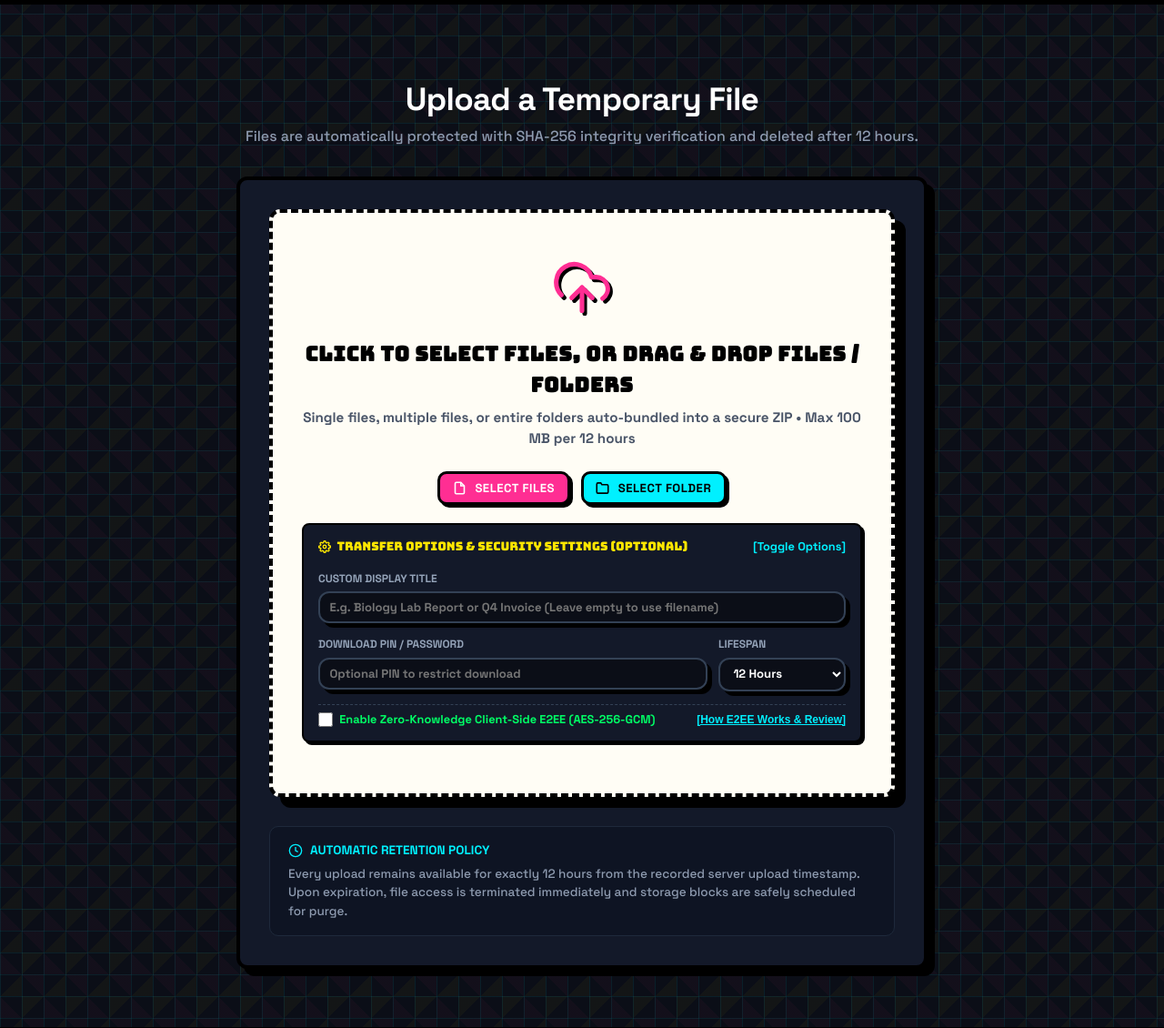
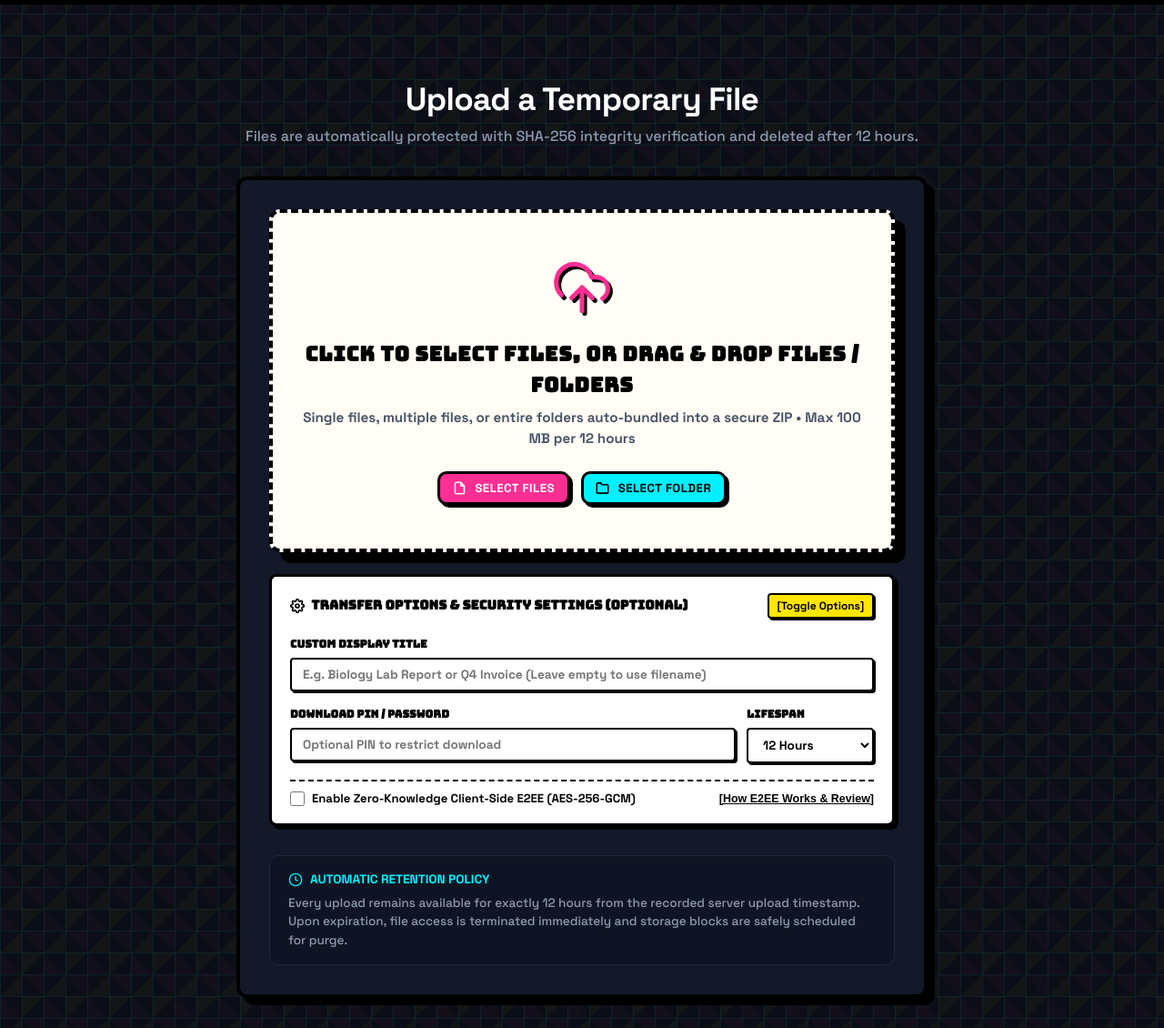
Before and after one commit to Deeptanil/FileGuard, a Flask app: page /upload in a window 1280 px wide. Shown: the part 81-1211 px from the top of the page at 91% size. Run offline with Flask 3, Linux system fonts and the light colour scheme; some libraries are stand-ins or nearby versions.

Commit message:
Enhance UI and functionality for file upload and transfer settings
- Updated share.html to implement a light theme for post-upload settings, improving visual clarity and accessibility.
- Enhanced input fields and buttons with new styles for better user experience.
- Added dedicated dropzone area in upload.html for clearer file upload initiation.
- Improved file preview and progress display during uploads.
- Refined transfer options and security settings section for better organization and usability.
- Introduced a new test for multi-file bundle uploads with custom display titles and PIN protection, ensuring functionality works as intended.

```diff
--- a/app/routes/uploads.py
+++ b/app/routes/uploads.py
@@ -269,6 +269,9 @@ def upload_file():
         db.session.add(record)
         db.session.commit()
     except Exception as e:
+        import traceback
+        traceback.print_exc()
+        current_app.logger.error(f"Failed to record file metadata: {e}")
         db.session.rollback()
         delete_stored_file(storage_id)
         return jsonify({"error": "Failed to record file metadata"}), 500
--- a/app/templates/upload.html
+++ b/app/templates/upload.html
@@ -12,6 +12,7 @@
   </div>
 
   <div class="card">
+    <!-- 1. Dedicated Dropzone Area (Initialises Uploads Only) -->
     <div id="dropzone" class="dropzone" data-max-mb="100" data-allowed-exts="pdf,png,jpg,jpeg,txt,csv,docx,xlsx,pptx,zip,mp4,mov,mp3,m4a,webm">
       <input type="file" id="file-input" multiple style="display: none;">
       <input type="file" id="folder-input" webkitdirectory directory multiple style="display: none;">
@@ -37,31 +38,57 @@
           <span>Select Folder</span>
         </button>
       </div>
+    </div>
 
-      <!-- Optional Transfer Settings Accordion -->
-      <div style="margin-top: 1.25rem; text-align: left; background: #131929; border: 2px solid #000; border-radius: 8px; padding: 0.85rem 1rem; color: #FFF; box-shadow: 3px 3px 0px #000;">
-        <div style="display: flex; justify-content: space-between; align-items: center; cursor: pointer;" onclick="document.getElementById('upload-options-body').classList.toggle('active-options')">
-          <span style="font-family: var(--font-display); font-size: 0.82rem; color: var(--comic-yellow); display: flex; align-items: center; gap: 0.4rem;">
-            <svg width="14" height="14" viewBox="0 0 24 24" fill="none" stroke="currentColor" stroke-width="2.5"><circle cx="12" cy="12" r="3"/><path d="M19.4 15a1.65 1.65 0 0 0 .33 1.82l.06.06a2 2 0 0 1 0 2.83 2 2 0 0 1-2.83 0l-.06-.06a1.65 1.65 0 0 0-1.82-.33 1.65 1.65 0 0 0-1 1.51V21a2 2 0 0 1-2 2 2 2 0 0 1-2-2v-.09A1.65 1.65 0 0 0 9 19.4a1.65 1.65 0 0 0-1.82.33l-.06.06a2 2 0 0 1-2.83 0 2 2 0 0 1 0-2.83l.06-.06a1.65 1.65 0 0 0 .33-1.82 1.65 1.65 0 0 0-1.51-1H3a2 2 0 0 1-2-2 2 2 0 0 1 2-2h.09A1.65 1.65 0 0 0 4.6 9a1.65 1.65 0 0 0-.33-1.82l-.06-.06a2 2 0 0 1 0-2.83 2 2 0 0 1 2.83 0l.06.06a1.65 1.65 0 0 0 1.82.33H9a1.65 1.65 0 0 0 1-1.51V3a2 2 0 0 1 2-2 2 2 0 0 1 2 2v.09a1.65 1.65 0 0 0 1 1.51 1.65 1.65 0 0 0 1.82-.33l.06-.06a2 2 0 0 1 2.83 0 2 2 0 0 1 0 2.83l-.06.06a1.65 1.65 0 0 0-.33 1.82V9a1.65 1.65 0 0 0 1.51 1H21a2 2 0 0 1 2 2 2 2 0 0 1-2 2h-.09a1.65 1.65 0 0 0-1.51 1z"/></svg>
+    <!-- 2. Selected File Preview & Progress (Separate section below dropzone) -->
+    <div id="file-preview" class="file-preview-card" style="display: none; margin-top: 1.25rem;">
+      <div style="display: flex; justify-content: space-between; align-items: center; flex-wrap: wrap; gap: 1rem;">
+        <div style="text-align: left;">
+          <div style="display: flex; align-items: center; gap: 0.35rem; font-size: 0.72rem; text-transform: uppercase; color: #000000; font-family: var(--font-pixel); margin-bottom: 0.25rem;">
+            <svg width="12" height="12" viewBox="0 0 24 24" fill="currentColor"><path d="M13 2L3 14h9l-1 8 10-12h-9l1-8z"/></svg>
+            <span>FILE READY</span>
+          </div>
+          <strong id="file-name-display" class="file-preview-name">file.pdf</strong>
+          <div id="file-size-display" class="file-preview-size">0 KB</div>
+        </div>
+        <button type="button" id="upload-btn" class="btn btn-primary" style="background: var(--comic-pink); color: #FFFFFF; font-weight: 800; padding: 0.75rem 1.5rem; font-size: 0.95rem;">
+          UPLOAD NOW
+        </button>
+      </div>
+    </div>
+
+    <!-- Upload Progress Container -->
+    <div id="progress-container" class="progress-container" style="margin-top: 1rem;">
+      <div id="progress-bar" class="progress-bar"></div>
+    </div>
+    <div id="progress-percent" style="font-size: 0.95rem; color: #000000; font-weight: 900; font-family: var(--font-mono); margin-top: 0.5rem; text-align: center;"></div>
+
+    <div id="upload-error" class="alert alert-danger" style="display: none; margin-top: 1.5rem; text-align: left;"></div>
+
+    <!-- 3. Dedicated Options & Security Settings Section (Below upload section) -->
+    <div class="card" style="margin-top: 1.5rem; text-align: left; background: #FFFFFF; border: 3px solid #000000; border-radius: 8px; padding: 1.1rem 1.25rem; color: #000000; box-shadow: 4px 4px 0px #000000;">
+      <div style="display: flex; justify-content: space-between; align-items: center; cursor: pointer; user-select: none;" onclick="const b = document.getElementById('upload-options-body'); b.style.display = (b.style.display === 'none' ? 'flex' : 'none');">
+        <span style="font-family: var(--font-display); font-size: 0.88rem; color: #000000; font-weight: 900; display: flex; align-items: center; gap: 0.45rem;">
+          <svg width="16" height="16" viewBox="0 0 24 24" fill="none" stroke="#000000" stroke-width="2.5"><circle cx="12" cy="12" r="3"/><path d="M19.4 15a1.65 1.65 0 0 0 .33 1.82l.06.06a2 2 0 0 1 0 2.83 2 2 0 0 1-2.83 0l-.06-.06a1.65 1.65 0 0 0-1.82-.33 1.65 1.65 0 0 0-1 1.51V21a2 2 0 0 1-2 2 2 2 0 0 1-2-2v-.09A1.65 1.65 0 0 0 9 19.4a1.65 1.65 0 0 0-1.82.33l-.06.06a2 2 0 0 1-2.83 0 2 2 0 0 1 0-2.83l.06-.06a1.65 1.65 0 0 0 .33-1.82 1.65 1.65 0 0 0-1.51-1H3a2 2 0 0 1-2-2 2 2 0 0 1 2-2h.09A1.65 1.65 0 0 0 4.6 9a1.65 1.65 0 0 0-.33-1.82l-.06-.06a2 2 0 0 1 0-2.83 2 2 0 0 1 2.83 0l.06.06a1.65 1.65 0 0 0 1.82.33H9a1.65 1.65 0 0 0 1-1.51V3a2 2 0 0 1 2-2 2 2 0 0 1 2 2v.09a1.65 1.65 0 0 0 1 1.51 1.65 1.65 0 0 0 1.82-.33l.06-.06a2 2 0 0 1 2.83 0 2 2 0 0 1 0 2.83l-.06.06a1.65 1.65 0 0 0-.33 1.82V9a1.65 1.65 0 0 0 1.51 1H21a2 2 0 0 1 2 2 2 2 0 0 1-2 2h-.09a1.65 1.65 0 0 0-1.51 1z"/></svg>
           <span>TRANSFER OPTIONS &amp; SECURITY SETTINGS (OPTIONAL)</span>
         </span>
-          <span style="font-size: 0.8rem; color: var(--comic-cyan); font-weight: 800;">[Toggle Options]</span>
+        <span style="font-size: 0.75rem; color: #000000; font-weight: 800; background: var(--comic-yellow); padding: 0.2rem 0.55rem; border: 2px solid #000000; border-radius: 4px; box-shadow: 2px 2px 0px #000000;">[Toggle Options]</span>
       </div>
 
-        <div id="upload-options-body" style="margin-top: 0.75rem; display: flex; flex-direction: column; gap: 0.65rem;">
+      <div id="upload-options-body" style="margin-top: 0.95rem; display: flex; flex-direction: column; gap: 0.75rem;">
         <div>
-            <label for="opt-display-title" style="font-size: 0.75rem; font-weight: 700; color: #94A3B8; text-transform: uppercase;">Custom Display Title</label>
-            <input type="text" id="opt-display-title" class="form-control" placeholder="E.g. Biology Lab Report or Q4 Invoice (Leave empty to use filename)" style="font-size: 0.82rem; padding: 0.45rem 0.65rem; margin-top: 0.2rem; background: #0B0E17; color: #FFF; border: 2px solid #334155;">
+          <label for="opt-display-title" style="font-family: var(--font-display); font-size: 0.74rem; font-weight: 800; color: #000000; text-transform: uppercase;">Custom Display Title</label>
+          <input type="text" id="opt-display-title" class="form-control" placeholder="E.g. Biology Lab Report or Q4 Invoice (Leave empty to use filename)" style="font-size: 0.85rem; padding: 0.5rem 0.75rem; margin-top: 0.25rem; background: #FFFFFF; color: #000000; border: 2px solid #000000; box-shadow: 2px 2px 0px #000000; border-radius: 4px;">
         </div>
 
         <div style="display: flex; gap: 0.75rem; flex-wrap: wrap;">
           <div style="flex: 1; min-width: 180px;">
-              <label for="opt-password" style="font-size: 0.75rem; font-weight: 700; color: #94A3B8; text-transform: uppercase;">Download PIN / Password</label>
-              <input type="password" id="opt-password" class="form-control" placeholder="Optional PIN to restrict download" style="font-size: 0.82rem; padding: 0.45rem 0.65rem; margin-top: 0.2rem; background: #0B0E17; color: #FFF; border: 2px solid #334155;">
+            <label for="opt-password" style="font-family: var(--font-display); font-size: 0.74rem; font-weight: 800; color: #000000; text-transform: uppercase;">Download PIN / Password</label>
+            <input type="password" id="opt-password" class="form-control" placeholder="Optional PIN to restrict download" style="font-size: 0.85rem; padding: 0.5rem 0.75rem; margin-top: 0.25rem; background: #FFFFFF; color: #000000; border: 2px solid #000000; box-shadow: 2px 2px 0px #000000; border-radius: 4px;">
           </div>
           <div style="width: 140px;">
-              <label for="opt-expiration" style="font-size: 0.75rem; font-weight: 700; color: #94A3B8; text-transform: uppercase;">Lifespan</label>
-              <select id="opt-expiration" class="form-control" style="font-size: 0.82rem; padding: 0.45rem 0.65rem; margin-top: 0.2rem; background: #0B0E17; color: #FFF; border: 2px solid #334155; cursor: pointer;">
+            <label for="opt-expiration" style="font-family: var(--font-display); font-size: 0.74rem; font-weight: 800; color: #000000; text-transform: uppercase;">Lifespan</label>
+            <select id="opt-expiration" class="form-control" style="font-size: 0.85rem; padding: 0.5rem 0.75rem; margin-top: 0.25rem; background: #FFFFFF; color: #000000; border: 2px solid #000000; box-shadow: 2px 2px 0px #000000; border-radius: 4px; cursor: pointer; font-weight: 700;">
               <option value="12" selected>12 Hours</option>
               <option value="6">6 Hours</option>
               <option value="3">3 Hours</option>
@@ -71,42 +98,16 @@
         </div>
 
         <!-- Zero-Knowledge Client-Side E2EE Toggle -->
-          <div style="display: flex; align-items: center; justify-content: space-between; flex-wrap: wrap; gap: 0.5rem; padding-top: 0.4rem; border-top: 1px dashed #334155; margin-top: 0.2rem;">
-            <label style="display: inline-flex; align-items: center; gap: 0.45rem; cursor: pointer; font-size: 0.8rem; font-weight: 700; color: var(--comic-lime);">
-              <input type="checkbox" id="opt-e2ee" style="width: 16px; height: 16px; cursor: pointer; accent-color: var(--comic-lime);">
+        <div style="display: flex; align-items: center; justify-content: space-between; flex-wrap: wrap; gap: 0.5rem; padding-top: 0.55rem; border-top: 2px dashed #000000; margin-top: 0.35rem;">
+          <label style="display: inline-flex; align-items: center; gap: 0.5rem; cursor: pointer; font-size: 0.82rem; font-weight: 800; color: #000000;">
+            <input type="checkbox" id="opt-e2ee" style="width: 16px; height: 16px; cursor: pointer; accent-color: #000000;">
             <span>Enable Zero-Knowledge Client-Side E2EE (AES-256-GCM)</span>
           </label>
-            <button type="button" onclick="openE2eeReviewModal()" style="background: none; border: none; color: var(--comic-cyan); text-decoration: underline; font-size: 0.75rem; cursor: pointer; font-weight: 700;">
+          <button type="button" onclick="openE2eeReviewModal()" style="background: none; border: none; color: #000000; text-decoration: underline; font-size: 0.78rem; cursor: pointer; font-weight: 800; padding: 0;">
             [How E2EE Works &amp; Review]
           </button>
         </div>
       </div>
-      </div>
-
-      <!-- Selected File Preview -->
-      <div id="file-preview" class="file-preview-card">
-        <div style="display: flex; justify-content: space-between; align-items: center; flex-wrap: wrap; gap: 1rem;">
-          <div style="text-align: left;">
-            <div style="display: flex; align-items: center; gap: 0.35rem; font-size: 0.72rem; text-transform: uppercase; color: #000000; font-family: var(--font-pixel); margin-bottom: 0.25rem;">
-              <svg width="12" height="12" viewBox="0 0 24 24" fill="currentColor"><path d="M13 2L3 14h9l-1 8 10-12h-9l1-8z"/></svg>
-              <span>FILE READY</span>
-            </div>
-            <strong id="file-name-display" class="file-preview-name">file.pdf</strong>
-            <div id="file-size-display" class="file-preview-size">0 KB</div>
-          </div>
-          <button type="button" id="upload-btn" class="btn btn-primary" style="background: var(--comic-pink); color: #FFFFFF; font-weight: 800; padding: 0.65rem 1.25rem; font-size: 0.85rem;">
-            UPLOAD NOW
-          </button>
-        </div>
-      </div>
-
-      <!-- Upload Progress Container -->
-      <div id="progress-container" class="progress-container" style="margin-top: 1.75rem;">
-        <div id="progress-bar" class="progress-bar"></div>
-      </div>
-      <div id="progress-percent" style="font-size: 0.85rem; color: var(--accent-cyan); font-family: var(--font-mono); margin-top: 0.5rem;"></div>
-
-      <div id="upload-error" class="alert alert-danger" style="display: none; margin-top: 1.5rem; text-align: left;"></div>
     </div>
 
     <!-- Security Information Box -->
```
Also changed, not shown: app/__init__.py (+23 -5 lines), app/templates/index.html (+43 -42 lines), app/templates/share.html (+18 -18 lines), tests/test_enhanced_features.py (+23 -0 lines). Lines whose indentation alone changed are shown as unchanged.
